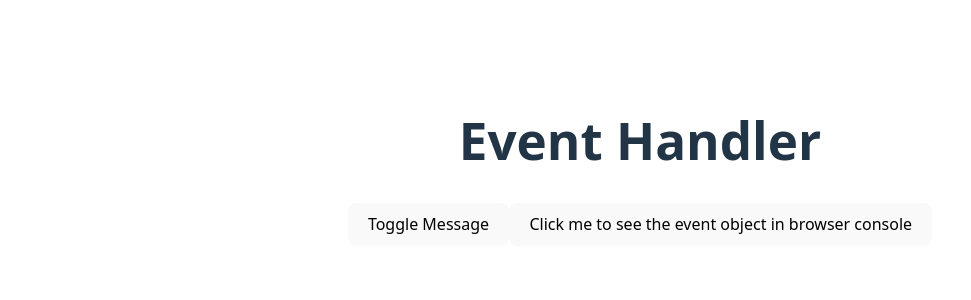
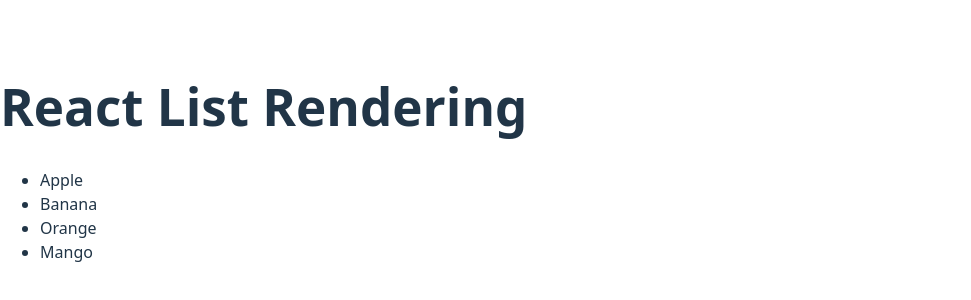
Before and after one commit to khushiray07/React_proj, a React (Vite) app in the folder practiceR/: page / in a window 1280 px wide. Shown: the part 238-538 px from the top of the page, without its empty margins (0-971 px from the left). Built offline with nearby package versions, Linux system fonts and the light colour scheme.

Commit message:
day6-implemented list rendering with keys

```diff
--- a/practiceR/src/App.jsx
+++ b/practiceR/src/App.jsx
@@ -1,27 +1,11 @@
-import  { useState, useEffect } from 'react';
-import './App.css'
 import React from 'react';
 import Header from './Component/Header';
-import EventHandler from './Component/EventHandler';
-
-
-
 
 function App() {
-const [showMessage, setShowMessage] = useState(false);
-
-
-
   return (
-  <>
-  <h1>Event Handler</h1>
-  <button onClick={() => setShowMessage(!showMessage)}>
-  Toggle Message
-</button>
-{showMessage && <p>Hello, React Event Handling!</p>}
-<EventHandler />
-
-  </>
+    <>
+      <Header/>
+    </>
   );
 }
 
--- a/practiceR/src/Component/Header.jsx
+++ b/practiceR/src/Component/Header.jsx
@@ -1,21 +1,20 @@
-import React from "react"
-import { useState } from "react";
-export default function Header(){
+import React from 'react';
 
-    // const[age, setAge] = useState(18);
-    // const[name,setName]= useState("khushi");
+function Header() {
+  const items = ['Apple', 'Banana', 'Orange', 'Mango'];
 
-    const [count, setCount] = useState(0);
+  return (
+    <>
+      <h1>React List Rendering</h1>
+      <ul className="item-list">
+        {items.map((item, index) => (
+          <li key={index} >
+            {item}
+          </li>
+        ))}
+      </ul>
+    </>
+  );
+}
 
-    const increase = () => {
-        setCount(count + 1);
-    }
-    return (
-        <>
-        <h1>My age is {count} </h1>
-<button onClick={() => setCount(prevCount => prevCount + 1)}>
-  Increment
-</button>        </>
-
-    )
-}
+export default Header;
```
Also changed, not shown: practiceR/src/Component/Header.module.css (added).
